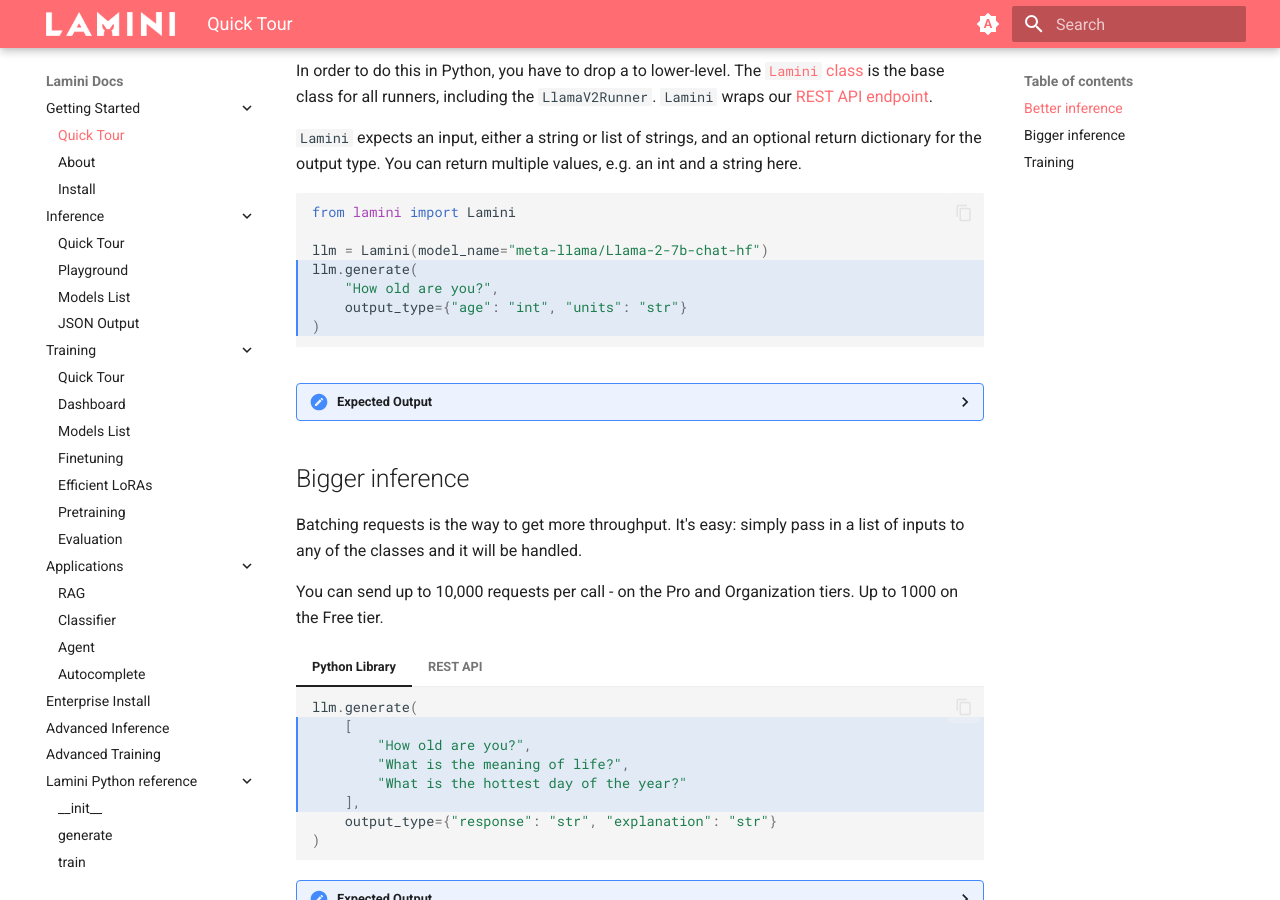
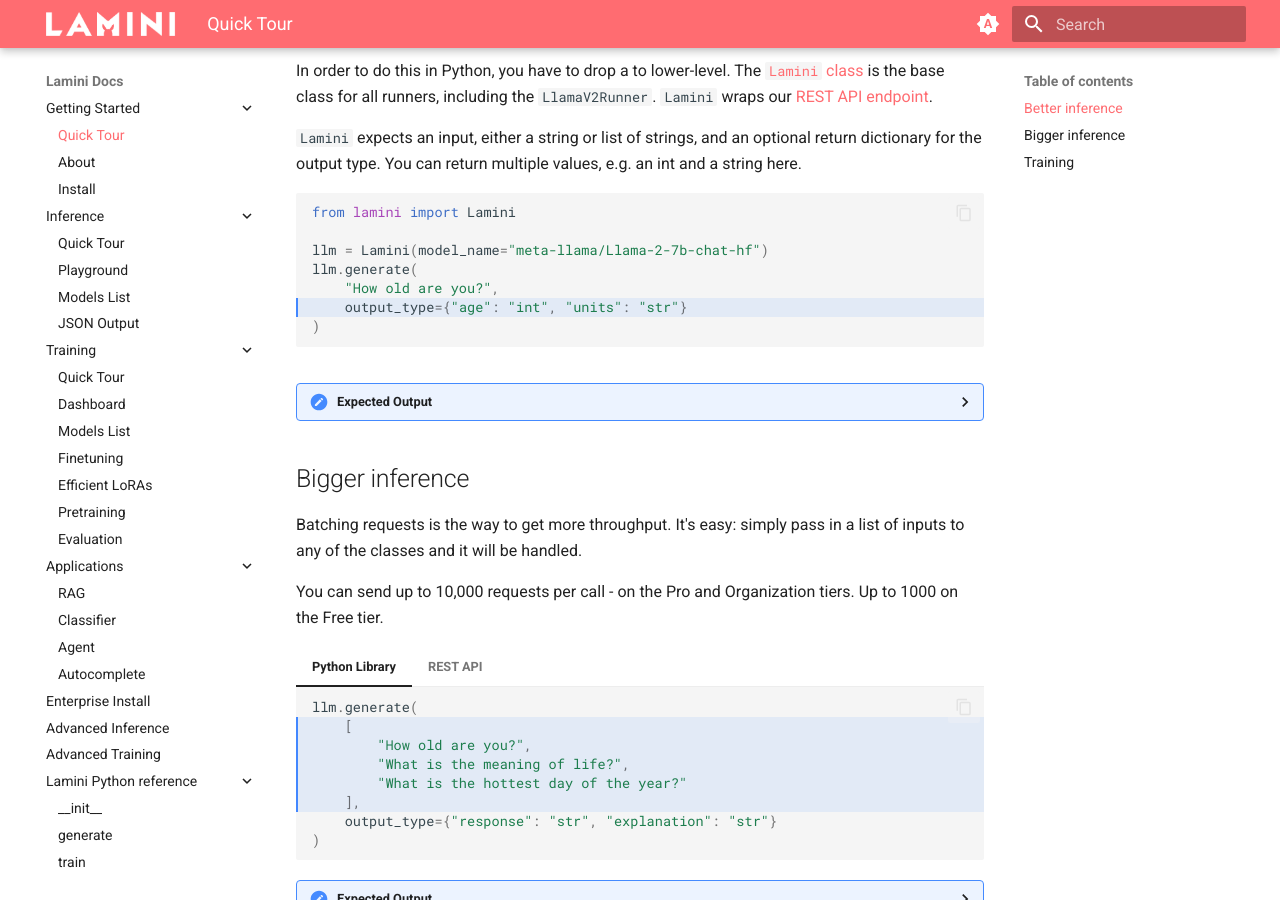
Before and after one commit to lamini-ai/lamini-ai.github.io, an MkDocs documentation site: the page built from docs/index.md, in a window 1280 px wide and 900 px high, scrolled down 1603 px. Built offline with MkDocs 1.6.1 and Material for MkDocs 9.7.7, drawn with Linux system fonts in a browser that asks for light colours.

Commit message:
Update highlighting

````diff
--- a/docs/index.md
+++ b/docs/index.md
@@ -115,7 +115,7 @@
 
     `Lamini` expects an input, either a string or list of strings, and an optional return dictionary for the output type. You can return multiple values, e.g. an int and a string here.
 
-    ```python hl_lines="4-7"
+    ```python hl_lines="6"
     from lamini import Lamini
 
     llm = Lamini(model_name="meta-llama/Llama-2-7b-chat-hf")
@@ -127,7 +127,7 @@
 
 === "REST API"
 
-    ```sh hl_lines="10-13"
+    ```sh hl_lines="7-10"
     curl --location "https://api.lamini.ai/v1/completions" \
         --header "Authorization: Bearer $LAMINI_API_KEY" \
         --header "Content-Type: application/json" \
@@ -169,7 +169,7 @@
     )
     ```
 === "REST API"
-    ```sh hl_lines="7-11"
+    ```sh hl_lines="6-10"
     curl --location "https://api.lamini.ai/v1/completions" \
         --header "Authorization: Bearer $LAMINI_API_KEY" \
         --header "Content-Type: application/json" \
````
